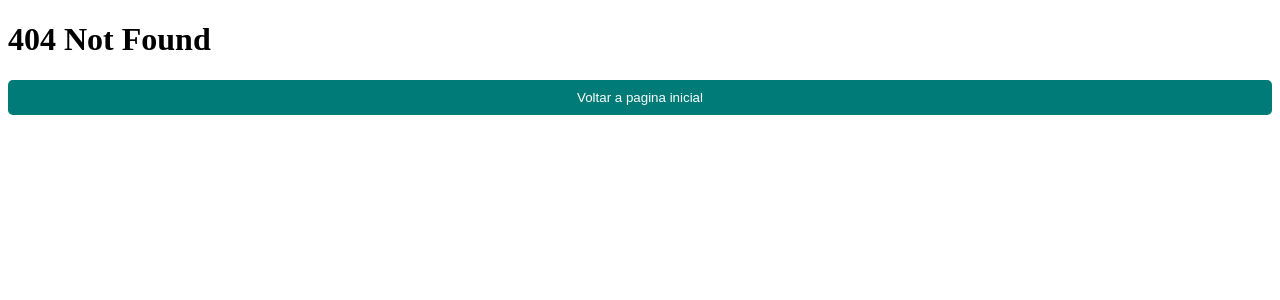
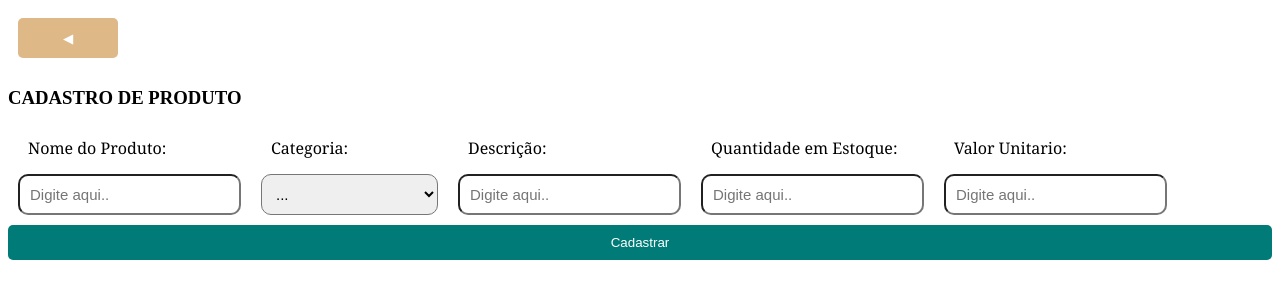
Before and after one commit to itsrerodrigs/serratec-web-react, a React (Vite) app: page /cadastro/produto in a window 1280 px wide. Before the commit this address had no page. Shown: the top 300 px of the page. Built offline with nearby package versions, Linux system fonts and the light colour scheme; a web font is replaced by a local one.

Commit message:
cadastro de produto

```diff
--- a/src/Layout/Layout.jsx
+++ b/src/Layout/Layout.jsx
@@ -1,8 +1,10 @@
 import { Header } from "../components/Header/Header";
+import { ProdutoPage } from "../pages/produto/ProdutoPage";
 export function Layout(){
     return(
         <>
             <Header/>
+            <ProdutoPage/>
             <footer>Fazer footer</footer>
         </>
     )
--- /dev/null
+++ b/src/components/Botao/Botao.jsx
@@ -0,0 +1,11 @@
+
+import style from './Botao.module.css'
+
+export function Botao({handleClick,texto}){
+
+    return(
+        <>
+            <button className={style.bnt} onClick={handleClick}>{texto}</button>
+        </>
+    )
+}
--- /dev/null
+++ b/src/components/Botao/Botao.module.css
@@ -0,0 +1,6 @@
+.bnt{
+    margin: 10px;
+    width: 100px;
+    height: 40px;
+    background-color: burlywood;
+}
--- a/src/components/Card/Card.module.css
+++ b/src/components/Card/Card.module.css
@@ -1,15 +1,14 @@
 .corpo{
     display: flex;
-    width: 20%;
-    height: 400px;
-    background-color: blanchedalmond;
     border: black solid 2px;
-    padding: 10px;
+    justify-content: center;
+    margin: 10px;
+
 }
 
 .corpo2{
     display: flex;
     flex-direction: column;
-    align-items: start;
     margin: 10px;
+
 }
--- a/src/components/Card/CardCarrinho.jsx
+++ b/src/components/Card/CardCarrinho.jsx
@@ -1,10 +1,11 @@
+import styles from "./Card.module.css"
 
 export function Carrinho({ nome, categoria, descricao, qntd, valor }) {
 
     return (
         <>
-            <div >
-                <div >
+            <div className={styles.corpo}>
+            <div className={styles.corpo2}>
                     <h2>Nome: {nome}</h2>
                     <p>Categoria: {categoria} <br /></p>
                     <p>Descrição: {descricao} <br /></p>
--- a/src/components/Input/Input.jsx
+++ b/src/components/Input/Input.jsx
@@ -1,6 +1,6 @@
 import styles from './Input.module.css'
 
-export function InputText({ texto,value, onChange }) {
+export function InputText({ texto, value, onChange }) {
     return (
         <>
 
@@ -12,7 +12,7 @@ export function InputText({ texto,value, onChange }) {
         </>
     );
 };
-export function InputNumb({ texto,value, onChange }) {
+export function InputNumb({ texto, value, onChange }) {
     return (
         <>
 
@@ -24,19 +24,19 @@ export function InputNumb({ texto,value, onChange }) {
         </>
     );
 };
-export function InputSenha({texto,value, onChange }) {
+export function InputSenha({ texto, value, onChange }) {
     return (
         <>
 
             <div className={styles.conteinerInput}>
-                    <label  className={styles.label}>{texto}</label>
+                <label className={styles.label}>{texto}</label>
                 <input className={styles.input} type="password" placeholder="Digite aqui.." value={value} onChange={onChange} />
             </div>
 
         </>
     );
 };
-export function InputEmail({ texto,value, onChange }) {
+export function InputEmail({ texto, value, onChange }) {
     return (
         <>
 
@@ -48,3 +48,20 @@ export function InputEmail({ texto,value, onChange }) {
         </>
     );
 };
+export function SelectCategoria({ texto, value, handleChange }) {
+    return (
+        <><div className={styles.conteinerInput}>
+            <label className={styles.label}>{texto}</label>
+            <select className={styles.input} value={value} onChange={handleChange}>
+                <option value="...">...</option>
+                <option value="CERVEJA">CERVEJA</option>
+                <option value="DESTILADOS">DESTILADOS</option>
+                <option value="VINHOS">VINHOS</option>
+                <option value="NAO_ALCOOLICOS">NAO ALCOOLICOS</option>
+                <option value="AGUAS_E_GELO">AGUAS E GELO</option>
+                <option value="DRINKS_PRONTOS">DRINKS PRONTOS</option>
+            </select>
+        </div>
+        </>
+    )
+}
--- a/src/components/Input/Input.module.css
+++ b/src/components/Input/Input.module.css
@@ -1,10 +1,9 @@
 .input {
-    width: 200px;
-    height: 25px;
+
     font-size: 15px;
     border-radius: 10px;
     padding: 10px;
-    background-color: aqua;
+
 }
 
 .label {
--- /dev/null
+++ b/src/pages/cadastro/CadastraProduto.jsx
@@ -0,0 +1,91 @@
+import { useState } from "react"
+import { Botao } from '../../components/Botao/Botao';
+import { useNavigate } from "react-router-dom";
+import { InputNumb, InputText, SelectCategoria } from "../../components/Input/Input";
+
+export function CadastraProduto() {
+    const [produto, setProduto] = useState([]);
+    const [nome, setNome] = useState("");
+    const [categoria, setCategoria] = useState("");
+    const [descricao, setDescricao] = useState("");
+    const [qntdEstoque, setQntdEstoque] = useState("");
+    const [valorUnitario, setValorUnitario] = useState("");
+
+    const handleCategoria =(clin)=>{
+        setCategoria(clin.target.value)
+    }
+    const handleCadastra = () => {
+        const cadastrar = {
+            nome,
+            categoria,
+            descricao,
+            qntdEstoque,
+            valorUnitario
+        }
+        postProduto(cadastrar);
+    }
+    const navegar = useNavigate();
+    const postProduto = async (produtocd) => {
+        const auth = btoa("Gustavo:teste");
+
+        try {
+            await api.post('/produtos/cadastrar', produtocd, {
+                headers: {
+                    'Authorization': `Basic ${auth}`,
+                    'Content-Type': 'application/json'
+                },
+                withCredentials: true
+            });
+            console.log('Cadastro foi um sucesso');
+            setCadastroList([...produto, produtocd]);
+        } catch (error) {
+            console.error("Erro no cadastro:", error);
+        }
+    };
+
+
+    return (
+        <>
+            <div>
+                <Botao
+                    handleClick={() => navegar('/')}
+                    texto={'◀'}
+                />
+                <form onSubmit={handleCadastra}>
+                    <h3>CADASTRO DE PRODUTO</h3>
+                    <div>
+
+                        <InputText
+                            texto={'Nome do Produto: '}
+                            value={nome}
+                            onChange={(e) => setNome(e.target.value)}
+                        />
+                        <SelectCategoria
+                        texto={'Categoria: '}
+                        value={categoria}
+                        onChange={handleCategoria}
+                        />
+                        <InputText
+                            texto={'Descrição: '}
+                            onChange={(e) => setDescricao(e.target.value)}
+                        />
+                        <InputNumb
+                            texto={'Quantidade em Estoque: '}
+                            value={qntdEstoque}
+                            onChange={(e) => setQntdEstoque(e.target.value)}
+                        />
+
+
+                        <InputText
+                            texto={'Valor Unitario: '}
+                            value={valorUnitario}
+                            onChange={(e) => setValorUnitario(e.target.value)}
+                        />
+                        <button type="submit">Cadastrar</button>
+                    </div>
+
+                </form>
+            </div>
+        </>
+    )
+}
--- a/src/pages/cadastro/CadastroPage.jsx
+++ b/src/pages/cadastro/CadastroPage.jsx
@@ -103,6 +103,7 @@ export function CadastroPage() {
                     />
                     <button type="submit">Adicionar cliente</button>
                 </div>
+                <select></select>
             </form>
 
         </>
--- a/src/pages/produto/Produto.module.css
+++ b/src/pages/produto/Produto.module.css
@@ -1,33 +1,27 @@
-.boxproduto {
+.corpo {
+    background-color:#1f1e1e;
+    display: flex;
+    flex-direction: column-reverse;
+}
+.boxproduto{
+    display: flex;
+    margin: 10px;
+    border: white solid 3px;
+
+    text-align: center;
+    align-items: center;
     justify-content: center;
-    display: flex;
-    flex-wrap: wrap-reverse;
-    gap: 10px;
-}
-
-.corpo {
-    position: relative;
-    display: flex;
-    background-color: #1f1e1e;
-    flex-direction: column-reverse;
-
 }
 .conteinerCarrinho{
-    background-color: antiquewhite;
-    width: 400px;
-    height: auto;
-
+    display: none;
+    margin: 10px;
+    border:white solid 3px;
 }
-
-.carrinho {
+.iconCar{
+    cursor: pointer;
+}
+.input{
+    align-items: center;
     display: flex;
-    border: white solid 3px;
-    border-radius: 10px;
-    width: 200px;
-    height: auto;
-    background-color: aqua;
     flex-direction: column;
-    text-align: center;
-    align-items: center;
-
 }
--- a/src/pages/produto/ProdutoPage.jsx
+++ b/src/pages/produto/ProdutoPage.jsx
@@ -5,29 +5,45 @@ import { api } from "../../services/api";
 import { useNavigate } from "react-router-dom";
 import { Carrinho } from "../../components/Card/CardCarrinho";
 import { InputNumb } from "../../components/Input/Input";
+import { Botao } from "../../components/Botao/Botao";
 
 export function ProdutoPage() {
     const [produtoList, setProdutoList] = useState([]);
     const [carrinho, setCarrinho] = useState([]);
-    const [qntd, setQntd] = useState({});
-    const [contator,setContator]=useState(0);
+    const [qntd, setQntd] = useState(0);
+    const [contator, setContator] = useState(0);
     const handleAddCarin = (produto) => {
-        const valorBruto = (produto.valorUnitario * 2) * qntd;
+
+        const quantidade = qntd[produto.id] || 0;
+        const valorBruto = (produto.valorUnitario * 2) * quantidade;
         const addCarrinho = {
+            id: produto.id,
             nome: produto.nome,
             categoria: produto.categoria,
             descricao: produto.descricao,
-            qntd: qntd,
+            qntd: quantidade,
             valorBruto: valorBruto
         };
+        console.log()
         setCarrinho([...carrinho, addCarrinho]);
-        setContator(contator+1);
+        setContator(contator + 1);
+    }
+    const handleVerificarCar = (produto) => {
+        const produtoExistente = carrinho.find(item => item.id === produto.id);
+        ; if (produtoExistente) {
+            const novoCarrinho = carrinho.map(item =>
+                item.id === produto.id ? { ...item, qntd: parseInt(qntd[produto.id] || 0, 10) } : item);
+            setCarrinho(novoCarrinho);
+        } else {
+            handleAddCarin(produto);
+        }
     }
     const handleRemover = (index) => {
         setCarrinho(carrinho.filter(produto => produto.id !== index));
+        setContator(contator - 1);
     };
     const handleQuantidadeChange = (produtoId, value) => {
-        setQntd({ ...qntd, [produtoId]: value });
+        setQntd({ [produtoId]: value });
     };
     const navegar = useNavigate();
     const handleOcultar = () => {
@@ -54,7 +70,11 @@ export function ProdutoPage() {
     };
     return (
         <>
-            <button onClick={() => navegar("/")}>◀</button>
+            <Botao
+                handleClick={() => navegar("/")}
+                texto={'◀'}
+            />
+            <h2 onClick={()=>navegar('/cadastro/produto')}>CADASTRA PRODUTO</h2>
             <h1>Produtos</h1>
             <div className={style.corpo}>
                 <div className={style.boxproduto}>
@@ -68,18 +88,24 @@ export function ProdutoPage() {
                                 qntdEstoque={pro.qntdEstoque}
                                 valorUnitario={pro.valorUnitario}
                             />
+                            <div className={style.input}>
                                 <InputNumb
                                     texto={"Quantidade: "}
-                                value={qntd[pro.id] ||''}
+                                    value={qntd[pro.id] || ''}
                                     onChange={(e) => handleQuantidadeChange(pro.id, e.target.value)}
                                 />
-                            <button onClick={() => handleAddCarin(pro)}>➕</button>
+                                <Botao
+                                    handleClick={() => handleVerificarCar(pro)}
+                                    texto={'➕'}
+                                />
+                            </div>
+                            {/* <button onClick={() => }>➕</button> */}
                         </div>
                     )}
                 </div>
                 <div id="icon" className={style.conteinerCarrinho}>
                     {carrinho.map((car) =>
-                        <div  className={style.carrinho}>
+                        <div className={style.carrinho}>
                             <Carrinho
                                 nome={car.nome}
                                 categoria={car.categoria}
--- a/src/routes/Routes.jsx
+++ b/src/routes/Routes.jsx
@@ -9,6 +9,7 @@ import { ProdutoPage } from '../pages/produto/ProdutoPage';
 import { ClientePage } from '../pages/cliente/ClientePage';
 import { CadastroPage } from '../pages/cadastro/CadastroPage';
 import { LoginPage } from '../pages/Login/LoginPage';
+import { CadastraProduto } from '../pages/cadastro/CadastraProduto';
 
 export function Rotas() {
     return (
@@ -24,6 +25,7 @@ export function Rotas() {
                     <Route path='contato' element={<ContatoPage/>}/>
                     <Route path='login' element={<LoginPage/>}/>
                     <Route path='cadastro' element={<CadastroPage/>}/>
+                    <Route path='cadastro/produto' element={<CadastraProduto/>}/>
                 <Route path='*' element={<NotFoundPage/>}/>
             </Routes>
         </>
```
Lines whose indentation alone changed are shown as unchanged.
